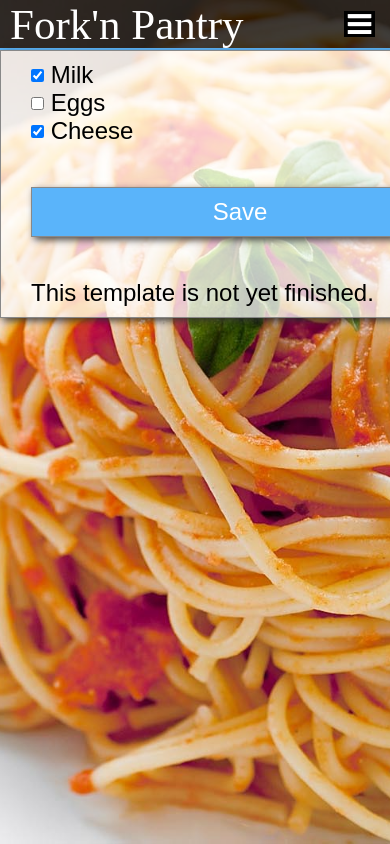
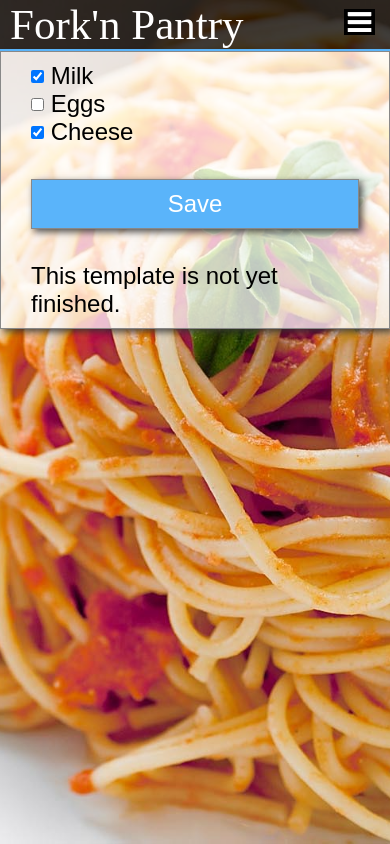
Before and after one commit to smskelley/ForknPantry, a Django app: page /pantry/ in a window 390 px wide; the page is wider, and only the part inside the window is pictured. Run offline with Django 3.2, Linux system fonts and the light colour scheme; some libraries are stand-ins or nearby versions.

Commit message:
Overhaul mobile experience.

```diff
--- a/PantryApp/static/PantryApp/css/base.css
+++ b/PantryApp/static/PantryApp/css/base.css
@@ -11,7 +11,7 @@ body {
   background: url("../img/bg.jpg") no-repeat center center fixed;
   background-repeat: none;
   background-position: center center;
-  background-attachment: scroll;
+  background-attachment: fixed;
   background-size: cover;
   font-family: sans-serif;
   font-weight: normal;
@@ -24,20 +24,22 @@ h1 {
 
 header {
   width: 100%;
-  height: 50px;
   padding-left: 10px;
+  display: inline-block;
   color: white;
   background: rgba(0, 0, 0, 0.75);
   border-bottom: 2px solid #5ab4fa;
   font-family: serif; }
+  header h1 {
+    display: inline-block; }
 
 #mobile_menu {
   display: none;
   float: right;
   cursor: pointer;
-  margin-top: -38px;
+  margin-top: 8.5px;
   margin-right: 15.5px; }
-  @media only screen and (max-width: 790px) {
+  @media only screen and (max-width: 56.25em) {
     #mobile_menu {
       display: inline-block; } }
   #mobile_menu img {
@@ -50,7 +52,7 @@ nav {
   font-size: 24px;
   color: white;
   background: rgba(80, 80, 80, 0.75); }
-  @media only screen and (max-width: 790px) {
+  @media only screen and (max-width: 56.25em) {
     nav {
       display: none; } }
   nav a {
@@ -62,7 +64,7 @@ nav {
     display: inline-block;
     height: inherit;
     padding: 0px 40px 0 40px; }
-    @media only screen and (max-width: 790px) {
+    @media only screen and (max-width: 56.25em) {
       nav li {
         display: block; } }
     nav li:hover {
@@ -78,10 +80,9 @@ nav {
   width: 100%; }
 
 .box {
-  width: 33.33333%;
-  min-width: 480px;
+  width: 28.75em;
   text-align: left;
-  margin: 20px auto 0 auto;
+  margin: 5% auto 0 auto;
   background: rgba(255, 255, 255, 0.75);
   border: 1px solid #888888;
   -webkit-box-shadow: 3px 3px 7px rgba(50, 50, 50, 0.85);
@@ -89,7 +90,10 @@ nav {
   box-shadow: 3px 3px 7px rgba(50, 50, 50, 0.85);
   font-size: 24px;
   padding: 10px 30px; }
-  @media only screen and (max-width: 790px) {
+  @media only screen and (max-width: 56.25em) {
+    .box {
+      width: 90%; } }
+  @media only screen and (max-width: 30em) {
     .box {
       width: 100%;
       margin: 0; } }
@@ -116,7 +120,7 @@ nav {
   .img_frame img {
     height: 118px;
     width: 177px; }
-  @media only screen and (max-width: 790px) {
+  @media only screen and (max-width: 56.25em) {
     .img_frame {
       margin: 10px 5px; } }
 
@@ -185,7 +189,7 @@ button {
   display: block;
   float: left;
   margin: 1% 0 1% 1.6%; }
-  @media only screen and (max-width: 790px) {
+  @media only screen and (max-width: 56.25em) {
     .col {
       margin: 1% 0 1% 0%; } }
 
@@ -195,72 +199,72 @@ button {
 /*  REMOVE MARGINS AS ALL GO FULL WIDTH AT 480 PIXELS */
 .span-1-of-12 {
   width: 6.86667%; }
-  @media only screen and (max-width: 790px) {
+  @media only screen and (max-width: 56.25em) {
     .span-1-of-12 {
       width: 100%; } }
 
 .span-2-of-12 {
   width: 15.33333%; }
-  @media only screen and (max-width: 790px) {
+  @media only screen and (max-width: 56.25em) {
     .span-2-of-12 {
       width: 100%; } }
 
 .span-3-of-12 {
   width: 23.8%; }
-  @media only screen and (max-width: 790px) {
+  @media only screen and (max-width: 56.25em) {
     .span-3-of-12 {
       width: 100%; } }
 
 .span-4-of-12 {
   width: 32.26667%; }
-  @media only screen and (max-width: 790px) {
+  @media only screen and (max-width: 56.25em) {
     .span-4-of-12 {
       width: 100%; } }
 
 .span-5-of-12 {
   width: 40.73333%; }
-  @media only screen and (max-width: 790px) {
+  @media only screen and (max-width: 56.25em) {
     .span-5-of-12 {
       width: 100%; } }
 
 .span-6-of-12 {
   width: 49.2%; }
-  @media only screen and (max-width: 790px) {
+  @media only screen and (max-width: 56.25em) {
     .span-6-of-12 {
       width: 100%; } }
 
 .span-7-of-12 {
   width: 57.66667%; }
-  @media only screen and (max-width: 790px) {
+  @media only screen and (max-width: 56.25em) {
     .span-7-of-12 {
       width: 100%; } }
 
 .span-8-of-12 {
   width: 66.13333%; }
-  @media only screen and (max-width: 790px) {
+  @media only screen and (max-width: 56.25em) {
     .span-8-of-12 {
       width: 100%; } }
 
 .span-9-of-12 {
   width: 74.6%; }
-  @media only screen and (max-width: 790px) {
+  @media only screen and (max-width: 56.25em) {
     .span-9-of-12 {
       width: 100%; } }
 
 .span-10-of-12 {
   width: 83.06667%; }
-  @media only screen and (max-width: 790px) {
+  @media only screen and (max-width: 56.25em) {
     .span-10-of-12 {
       width: 100%; } }
 
 .span-11-of-12 {
   width: 91.53333%; }
-  @media only screen and (max-width: 790px) {
+  @media only screen and (max-width: 56.25em) {
     .span-11-of-12 {
       width: 100%; } }
 
 .span-12-of-12 {
   width: 100%; }
-  @media only screen and (max-width: 790px) {
+  @media only screen and (max-width: 56.25em) {
     .span-12-of-12 {
       width: 100%; } }
--- a/PantryApp/templates/PantryApp/base.html
+++ b/PantryApp/templates/PantryApp/base.html
@@ -3,6 +3,7 @@
 <html>
 <head>
     <title>{% block title %}Fork'n Pantry{% endblock %}</title>
+    <meta name="viewport" content="width=device-width, initial-scale=1.0, maximum-scale=1.0, user-scalable=0" />
     <link rel="stylesheet" href="{% static "PantryApp/css/base.css" %}" type="text/css" charset="utf-8">
     <script language="JavaScript" type="text/javascript" src="http://ajax.googleapis.com/ajax/libs/jquery/2.0.3/jquery.min.js"></script>
     <script language="JavaScript" type="text/javascript" src="{% static "PantryApp/js/fnp_forms.js" %}"></script>
@@ -11,7 +12,7 @@
 </head>
 <body>
 
-<header>
+<header class="group">
     <h1>Fork'n Pantry</h1>
     <div id="mobile_menu"><img alt="menu button" src="{% static "PantryApp/img/menu_button.gif" %}"></div>
 </header>
--- a/PantryApp/templates/PantryApp/sass/_column.sass
+++ b/PantryApp/templates/PantryApp/sass/_column.sass
@@ -26,9 +26,6 @@
 /*  REMOVE MARGINS AS ALL GO FULL WIDTH AT 480 PIXELS */
 
 
-@function colw($span, $total)
-  @return 100% - ($cols - $span) * ( ($gutter + 100.0) / $cols )
-
 // create the spans
 @for $i from 1 through $cols
   .span-#{$i}-of-#{$cols}
--- a/PantryApp/templates/PantryApp/sass/_constants.sass
+++ b/PantryApp/templates/PantryApp/sass/_constants.sass
@@ -5,14 +5,14 @@ $colwidth: 100.0% / 12.0
 $light-blue: rgb(90,180,250)
 $red: #F44
 
-// header/nav
-$header-height: 50px
+@function colw($span, $total)
+  @return 100% - ($cols - $span) * ( ($gutter + 100.0) / $cols )
 
 @function ems($px)
-  @return $px / 16.0 + "em"
+  @return $px / 16.0 + em
 
 // breakpoints for media queries, these are approximate values
 // will need to mess with them to get them right.
-$break-phone: "only screen and (max-width : 320px)"
-$break-tablet: "only screen and (max-width :#{ems(800)})"
-$break-desktop: "only screen and (max-width : 1024)"
+$break-phone: "only screen and (max-width : #{ems(480)})"
+$break-tablet: "only screen and (max-width : #{ems(900)})"
+$break-desktop: "only screen and (max-width : 1280px)"
--- a/PantryApp/templates/PantryApp/sass/_content.sass
+++ b/PantryApp/templates/PantryApp/sass/_content.sass
@@ -9,10 +9,9 @@
 
 .box
   //display: inline-block
-  width: $colwidth * 4
-  min-width: 480px
+  width: ems(460)
   text-align: left
-  margin: 20px auto 0 auto
+  margin: 5% auto 0 auto
   // basic styling
   background: rgba(255,255,255,$alpha)
   border: 1px solid #888
@@ -22,6 +21,9 @@
   font-size: 24px
   padding: 10px 30px
   @media #{$break-tablet}
+    width: 90%
+    //margin: 0
+  @media #{$break-phone}
     width: 100%
     margin: 0
 
--- a/PantryApp/templates/PantryApp/sass/_head.sass
+++ b/PantryApp/templates/PantryApp/sass/_head.sass
@@ -14,7 +14,7 @@ body
   background: url('../img/bg.jpg') no-repeat center center fixed
   background-repeat: none
   background-position: center center
-  background-attachment: scroll
+  background-attachment: fixed
   background-size: cover
 
   font-family: sans-serif
@@ -28,12 +28,15 @@ h1
 
 header
   width: 100%
-  height: $header-height
+  //height: $header-height
   padding-left: 10px
+  display: inline-block
   color: white
   background: rgba(0,0,0,$alpha)
   border-bottom: 2px solid $light-blue
   font-family: serif
+  h1
+    display: inline-block
 
 #mobile_menu
   $img-height: 26px
@@ -43,7 +46,7 @@ header
     display: inline-block
   float: right
   cursor: pointer
-  margin-top: -($header-height / 2.0 - $img-height / 2.0 + $img-height)
+  margin-top: (43.0 / 2.0 - $img-height / 2.0)
   margin-right: $img-width / 2.0
   img
     height: $img-height
```
